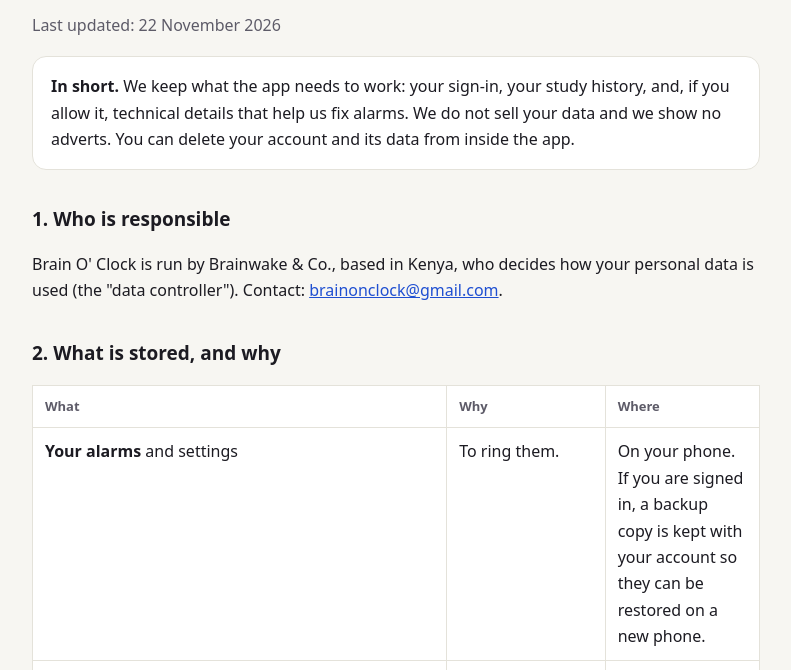
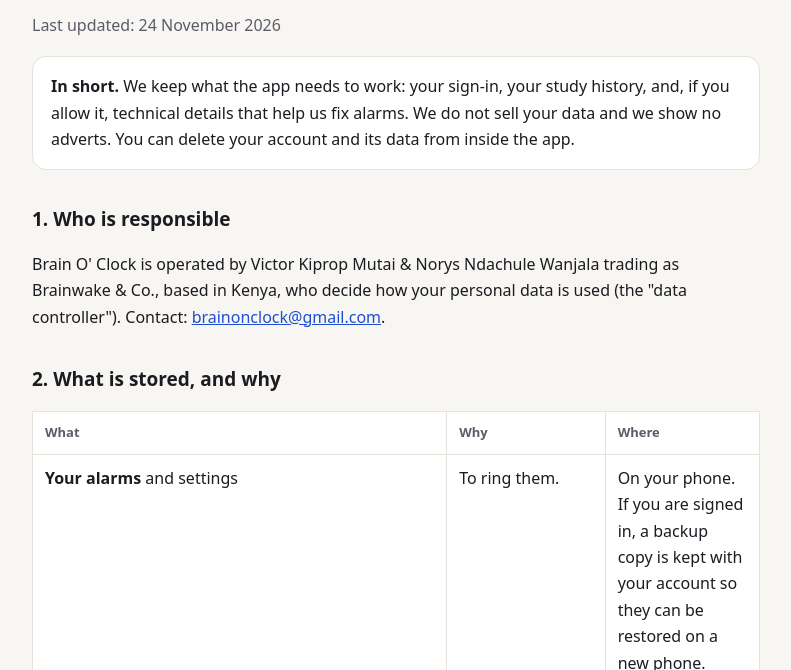
Before and after one commit to Nowandaz/quizalarm_s, a plain HTML site: page admin/privacy.html in a window 1280 px wide. Shown: the part 118-788 px from the top of the page, without its empty margins (244-1035 px from the left). Drawn offline with Linux system fonts and the light colour scheme.

Commit message:
Terms and privacy: name the people trading as Brainwake & Co.
Co-Authored-By: Claude Fable 5.2 <noreply@anthropic.com>
Claude-Session: https://claude.ai/code/session_01U5nbjdq2eYX4her7Newegx

```diff
--- a/admin/privacy.html
+++ b/admin/privacy.html
@@ -33,7 +33,7 @@
 <main>
   <div class="brand"><img src="brand/mark.png" alt="" width="40" height="40">Brain O' Clock</div>
   <h1>Privacy Policy</h1>
-  <p class="muted">Last updated: 22 November 2026</p>
+  <p class="muted">Last updated: 24 November 2026</p>
 
   <div class="card">
     <strong>In short.</strong> We keep what the app needs to work: your sign-in, your study history,
@@ -42,7 +42,7 @@
   </div>
 
   <h2>1. Who is responsible</h2>
-  <p>Brain O' Clock is run by Brainwake &amp; Co., based in Kenya, who decides how your personal data is used (the
+  <p>Brain O' Clock is operated by Victor Kiprop Mutai &amp; Norys Ndachule Wanjala trading as Brainwake &amp; Co., based in Kenya, who decide how your personal data is used (the
     "data controller"). Contact: <a href="mailto:brainonclock@gmail.com">brainonclock@gmail.com</a>.</p>
 
   <h2>2. What is stored, and why</h2>
```
Also changed, not shown: admin/terms.html (+2 -2 lines).
